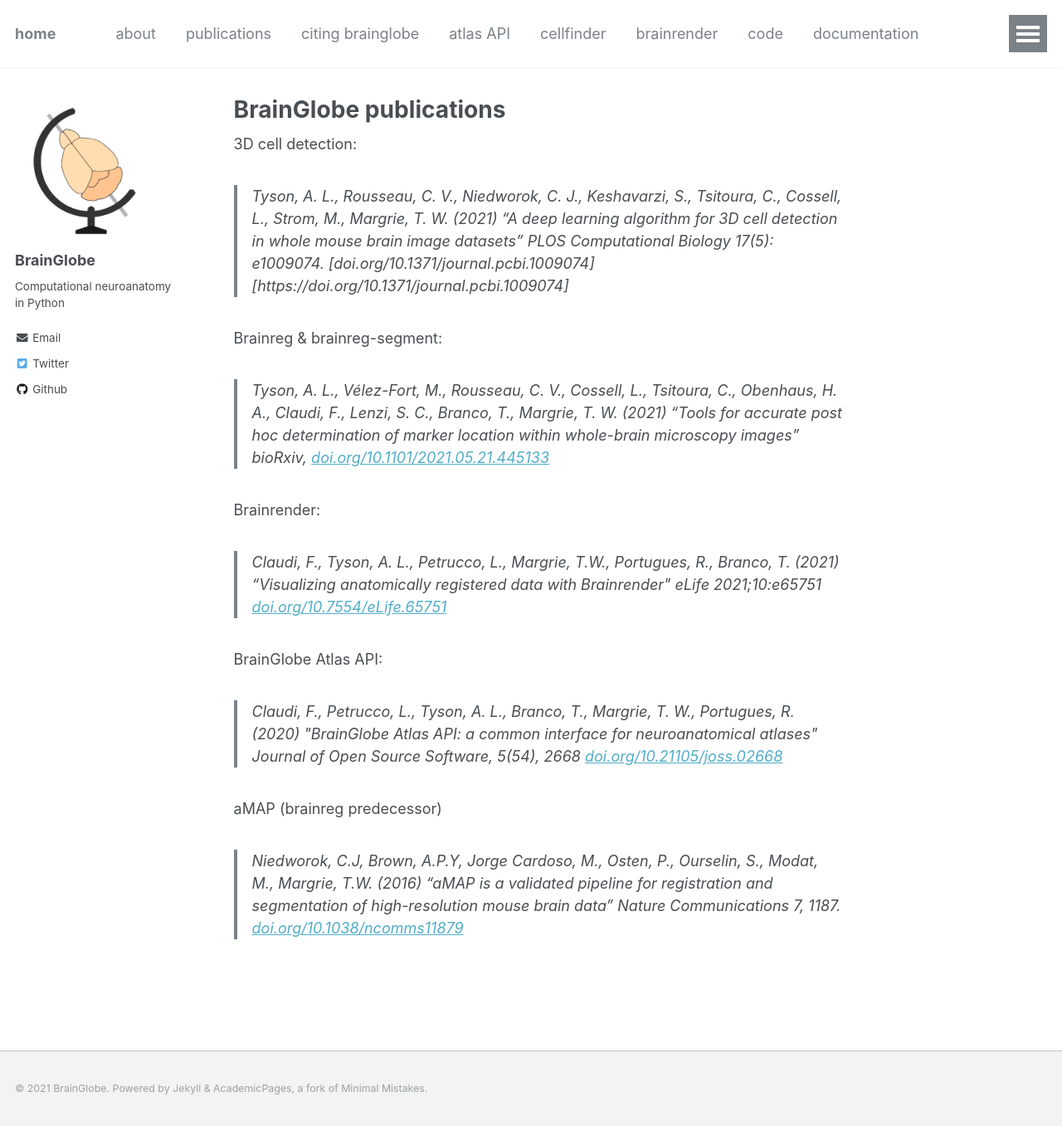
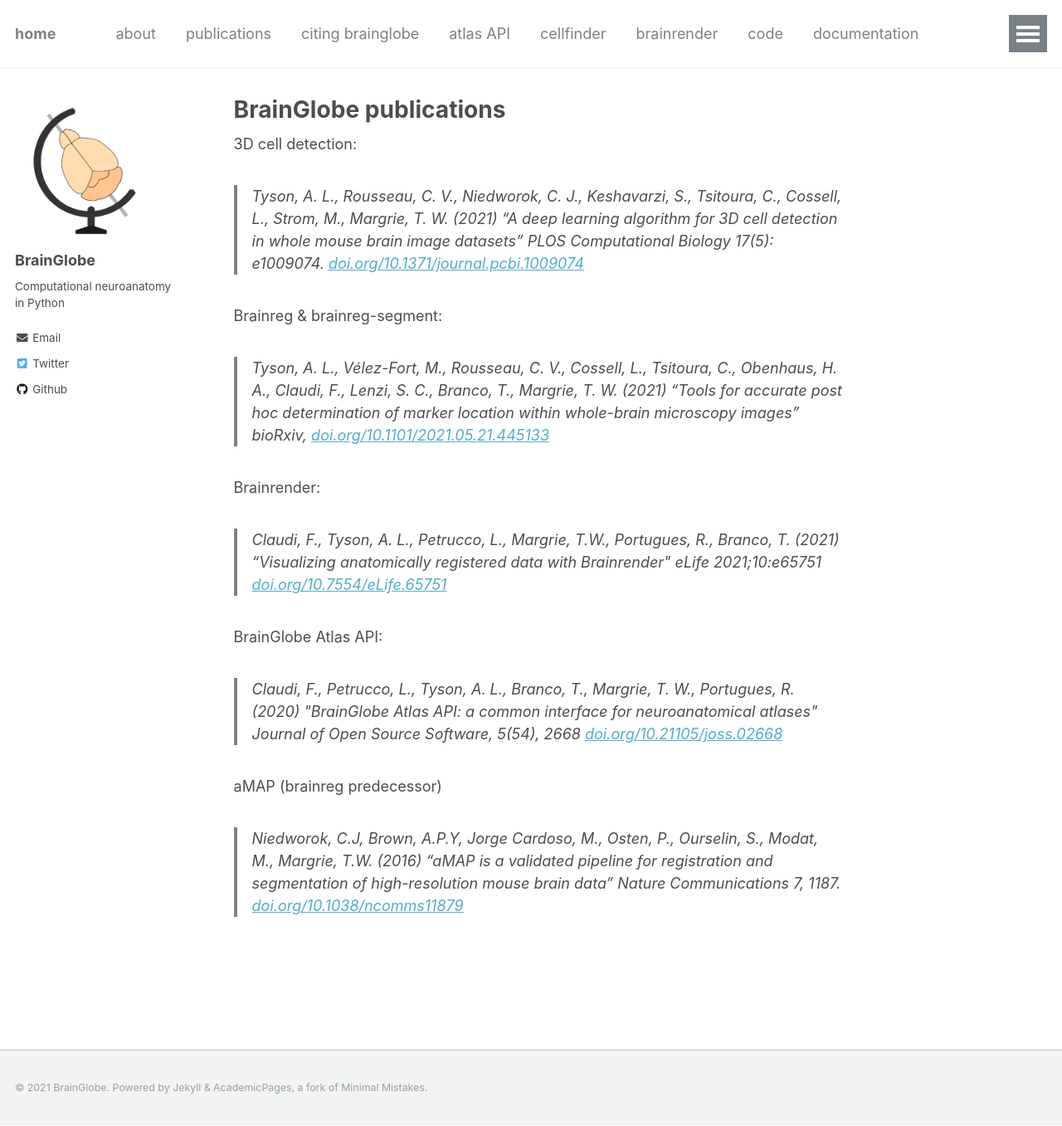
Before and after one commit to brainglobe/brainglobe-web, a Jekyll site: the page built from _pages/publications.md, in a window 1280 px wide and 1357 px high. Shown: the whole window at 83% size. Built offline with Jekyll 4.4.1, drawn with Linux system fonts in a browser that asks for light colours.

Commit message:
Update publications.md

```diff
--- a/_pages/publications.md
+++ b/_pages/publications.md
@@ -4,7 +4,7 @@
 title: "BrainGlobe publications"
 ---
 3D cell detection:
-> Tyson, A. L., Rousseau, C. V., Niedworok, C. J., Keshavarzi, S., Tsitoura, C., Cossell, L., Strom, M., Margrie, T. W. (2021) “A deep learning algorithm for 3D cell detection in whole mouse brain image datasets" <i>PLOS Computational Biology</i> 17(5): e1009074. [doi.org/10.1371/journal.pcbi.1009074][https://doi.org/10.1371/journal.pcbi.1009074]
+> Tyson, A. L., Rousseau, C. V., Niedworok, C. J., Keshavarzi, S., Tsitoura, C., Cossell, L., Strom, M., Margrie, T. W. (2021) “A deep learning algorithm for 3D cell detection in whole mouse brain image datasets" <i>PLOS Computational Biology</i> 17(5): e1009074. [doi.org/10.1371/journal.pcbi.1009074](https://doi.org/10.1371/journal.pcbi.1009074)
 
 
 Brainreg & brainreg-segment:
```
